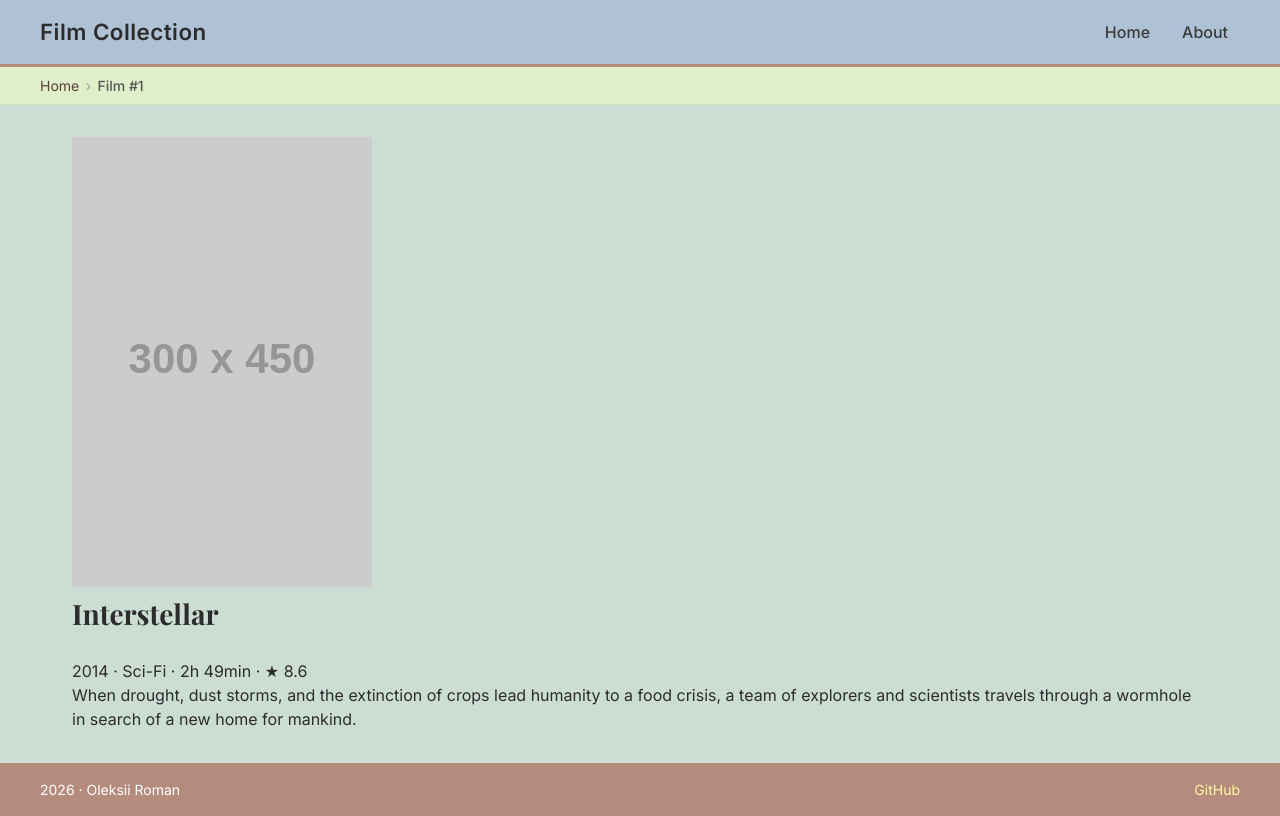
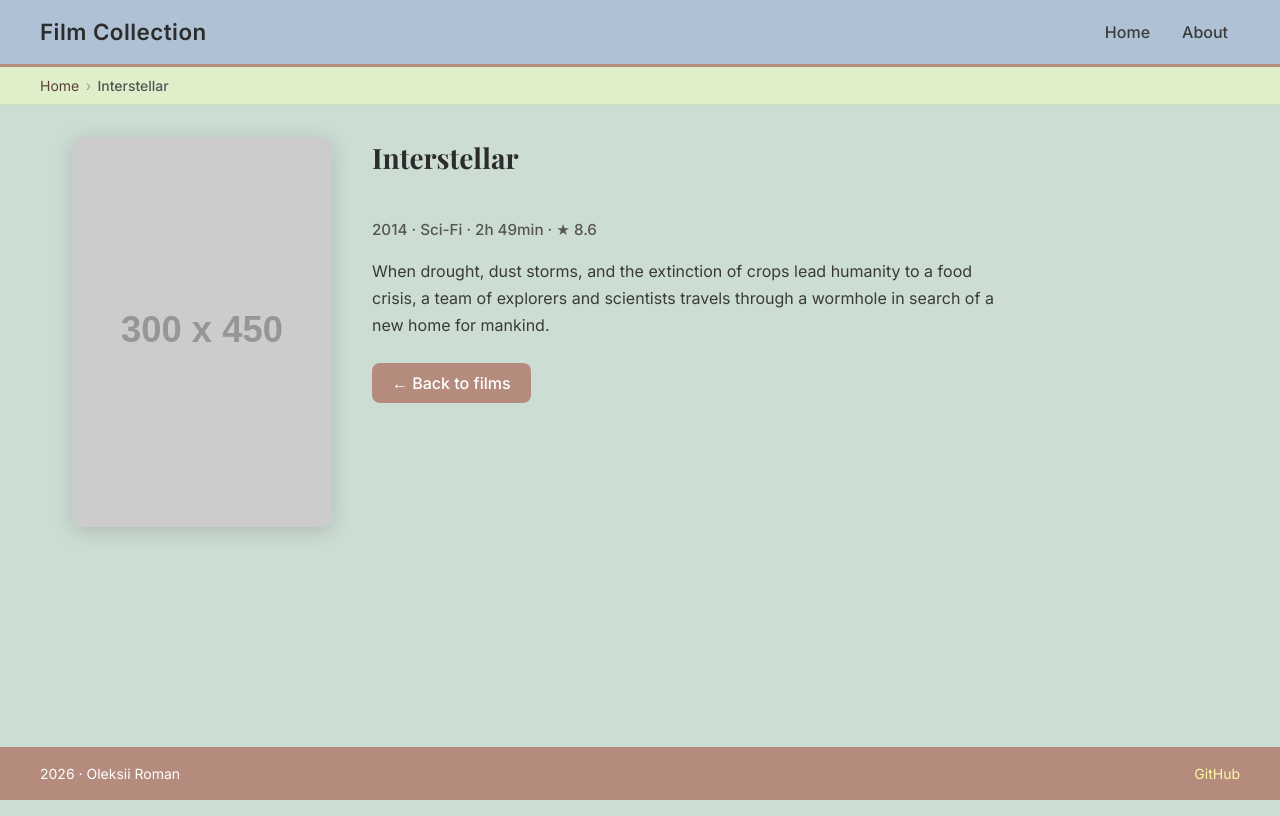
Before and after one commit to zweroboy1/angular-films, an Angular app: page /films/1 in a window 1280 px wide. Built offline with nearby package versions, Linux system fonts and the light colour scheme.

Commit message:
feat: add film detail page

```diff
--- a/src/app/app.scss
+++ b/src/app/app.scss
@@ -4,4 +4,8 @@
   max-width: 1200px;
   width: 100%;
   margin: 0 auto;
+
+  @media (max-width: 600px) {
+    padding: 1.25rem 1rem;
+  }
 }
--- a/src/app/pages/film-detail/film-detail.html
+++ b/src/app/pages/film-detail/film-detail.html
@@ -1,12 +1,18 @@
-@if (film(); as f) {
+@if (filmsService.isLoading()) {
+  <p class="film-detail__loading">Loading...</p>
+} @else if (film(); as f) {
   <div class="film-detail">
     <img class="film-detail__poster" [src]="f.posterUrl" [alt]="f.title" />
     <div class="film-detail__info">
       <h1>{{ f.title }}</h1>
-      <p class="film-detail__meta">{{ f.year }} · {{ f.genre }} · {{ f.duration | duration }} · ★ {{ f.rating }}</p>
+      <p class="film-detail__meta">
+        {{ f.year }} &middot; {{ f.genre }} &middot; {{ f.duration | duration }} &middot; &#9733; {{ f.rating }}
+      </p>
       <p class="film-detail__description">{{ f.description }}</p>
+      <a class="film-detail__back" routerLink="/">&#8592; Back to films</a>
     </div>
   </div>
 } @else {
-  <p>Film not found.</p>
+  <p class="film-detail__loading">Film not found.</p>
+  <a class="film-detail__back" routerLink="/">&#8592; Back to films</a>
 }
--- /dev/null
+++ b/src/app/pages/film-detail/film-detail.scss
@@ -0,0 +1,75 @@
+@use '../../../styles/variables' as *;
+
+.film-detail {
+  display: flex;
+  gap: 2.5rem;
+  align-items: flex-start;
+
+  @media (max-width: 600px) {
+    flex-direction: column;
+    gap: 1.5rem;
+  }
+
+  &__poster {
+    width: 260px;
+    min-width: 260px;
+    border-radius: 10px;
+    box-shadow: 0 4px 20px rgba(0, 0, 0, 0.15);
+
+    @media (max-width: 600px) {
+      width: 100%;
+      min-width: unset;
+      max-width: 320px;
+      align-self: center;
+    }
+  }
+
+  &__info {
+    display: flex;
+    flex-direction: column;
+    gap: 1rem;
+    min-width: 0;
+  }
+
+  &__meta {
+    font-size: 0.95rem;
+    color: $text-muted;
+    font-weight: 500;
+    display: flex;
+    flex-wrap: wrap;
+    gap: 0.35rem 0.5rem;
+  }
+
+  &__description {
+    color: $text-body;
+    line-height: 1.7;
+    max-width: 640px;
+  }
+
+  &__back {
+    display: inline-block;
+    margin-top: 0.5rem;
+    padding: 0.5rem 1.25rem;
+    background-color: $dusty-taupe;
+    color: $text-light;
+    border-radius: 8px;
+    font-weight: 500;
+    align-self: flex-start;
+    transition: opacity 0.2s;
+
+    @media (max-width: 600px) {
+      width: 100%;
+      text-align: center;
+    }
+
+    &:hover {
+      opacity: 0.85;
+      text-decoration: none;
+    }
+  }
+
+  &__loading {
+    color: $text-muted;
+    margin-bottom: 1rem;
+  }
+}
--- a/src/app/pages/film-detail/film-detail.ts
+++ b/src/app/pages/film-detail/film-detail.ts
@@ -1,25 +1,29 @@
-import { Component, computed, inject, input, OnInit } from '@angular/core';
+import { Component, computed, effect, inject, input } from '@angular/core';
+import { RouterLink } from '@angular/router';
 import { BreadcrumbsService } from '../../core/breadcrumbs.service';
 import { FilmsService } from '../../core/films.service';
 import { DurationPipe } from '../../shared/pipes/duration.pipe';
 
 @Component({
   selector: 'app-film-detail',
-  imports: [DurationPipe],
+  imports: [DurationPipe, RouterLink],
   templateUrl: './film-detail.html',
+  styleUrl: './film-detail.scss',
 })
-export class FilmDetailComponent implements OnInit {
+export class FilmDetailComponent {
   private readonly breadcrumbs = inject(BreadcrumbsService);
-  private readonly filmsService = inject(FilmsService);
+  protected readonly filmsService = inject(FilmsService);
 
   readonly id = input<string>('');
 
   readonly film = computed(() => this.filmsService.getById(Number(this.id())));
 
-  ngOnInit(): void {
-    this.breadcrumbs.set([
-      { label: 'Home', url: '/' },
-      { label: this.film()?.title ?? 'Film #' + this.id() },
-    ]);
+  constructor() {
+    effect(() => {
+      this.breadcrumbs.set([
+        { label: 'Home', url: '/' },
+        { label: this.film()?.title ?? 'Film #' + this.id() },
+      ]);
+    });
   }
 }
```
